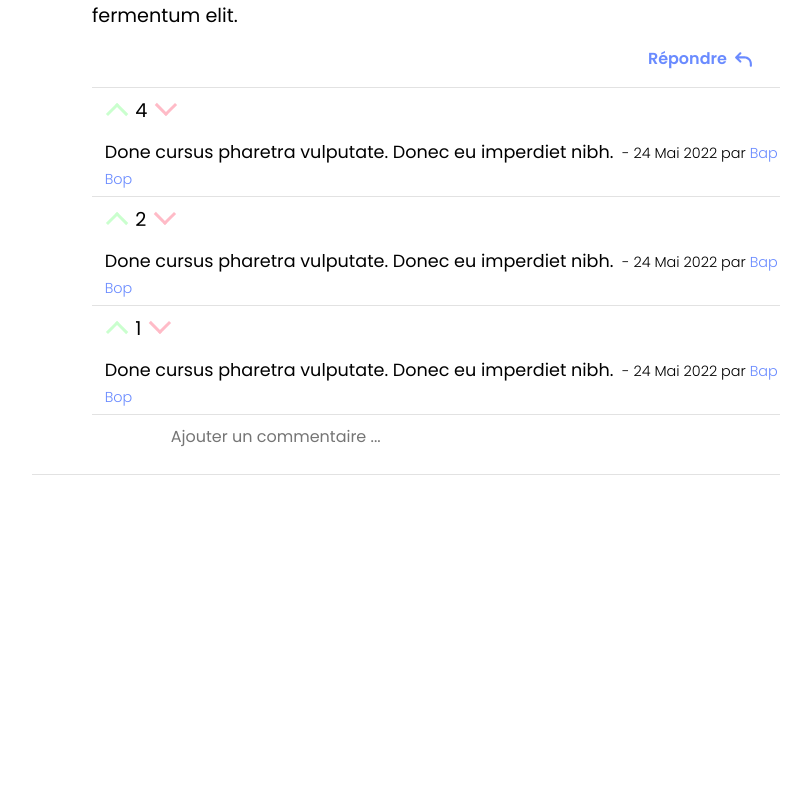
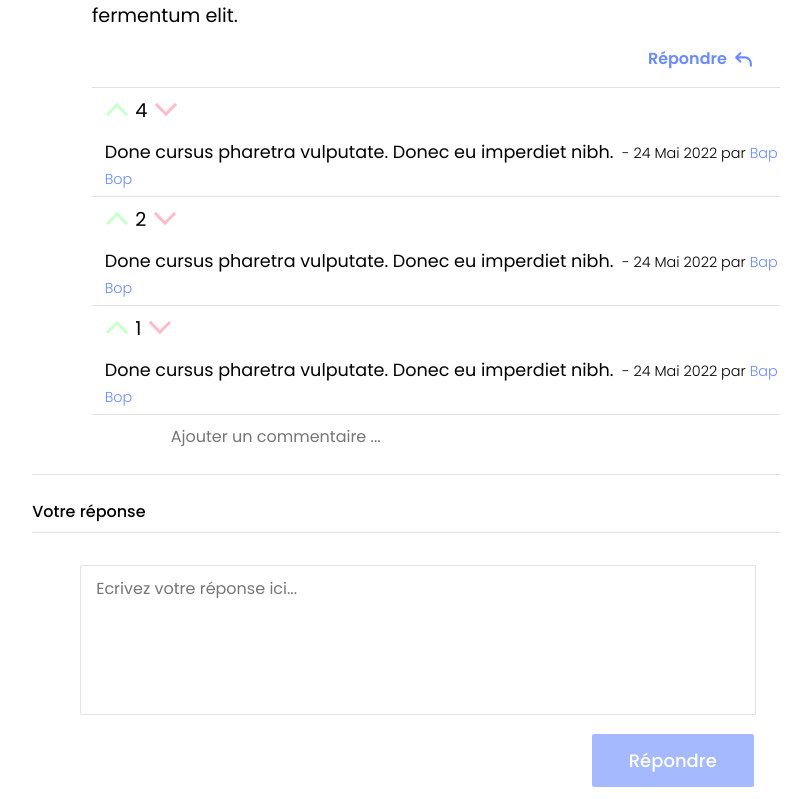
Before and after one commit to BrunoPre/fil-a1-forums-etudiant-front, a Vue app: page /question in a window 1280 px wide. Shown: the part 2211-3010 px from the top of the page, without its empty margins (377-1188 px from the left). Before the commit the page ends 2718 px from the top, so only its background shows below. Built offline with nearby package versions, Linux system fonts and the light colour scheme.

Commit message:
[10] Frontend: integrate the component 'ReplyToQuestionInput' to QuestionPage & fix horizontal separator bar

```diff
--- a/src/components/QuestionPage.vue
+++ b/src/components/QuestionPage.vue
@@ -24,6 +24,7 @@
         <div v-for="answer in answers" :key="answer">
           <AnswerToQuestion :answer="answer"></AnswerToQuestion>
         </div>
+        <reply-to-question-input></reply-to-question-input>
       </div>
     </div>
     <div class="new-answer-container"></div>
@@ -32,9 +33,10 @@
 
 <script>
 import AnswerToQuestion from "@/components/AnswerToQuestion";
+import ReplyToQuestionInput from "@/components/ReplyToQuestionInput";
 export default {
   name: "QuestionPage",
-  components: { AnswerToQuestion },
+  components: { AnswerToQuestion, ReplyToQuestionInput },
   data() {
     return {
       question: {
--- a/src/components/ReplyToQuestionInput.vue
+++ b/src/components/ReplyToQuestionInput.vue
@@ -1,7 +1,6 @@
 <template>
 
-  <span style="font-weight: 500;">Votre réponse</span>
-  <hr style="border: 1px solid #E2E2E2;">
+  <div class="title-repondre">Votre réponse</div>
 
   <div class="answer-div">
     <textarea v-model="message" :placeholder="placeholder_ecrire_msg_ici" class="answer-box" required></textarea>
@@ -47,6 +46,7 @@ export default defineComponent({
 <style scoped>
 
 .answer-div {
+  padding-top: 3vh;
   padding-left: 3em;
   padding-right: 1.5em;
 }
@@ -77,4 +77,10 @@ export default defineComponent({
   cursor: pointer;
 }
 
+.title-repondre {
+  font-weight: 500;
+  padding: 0 0 1vh;
+  border-bottom: #e2e2e2 solid 1px;
+}
+
 </style>
```
